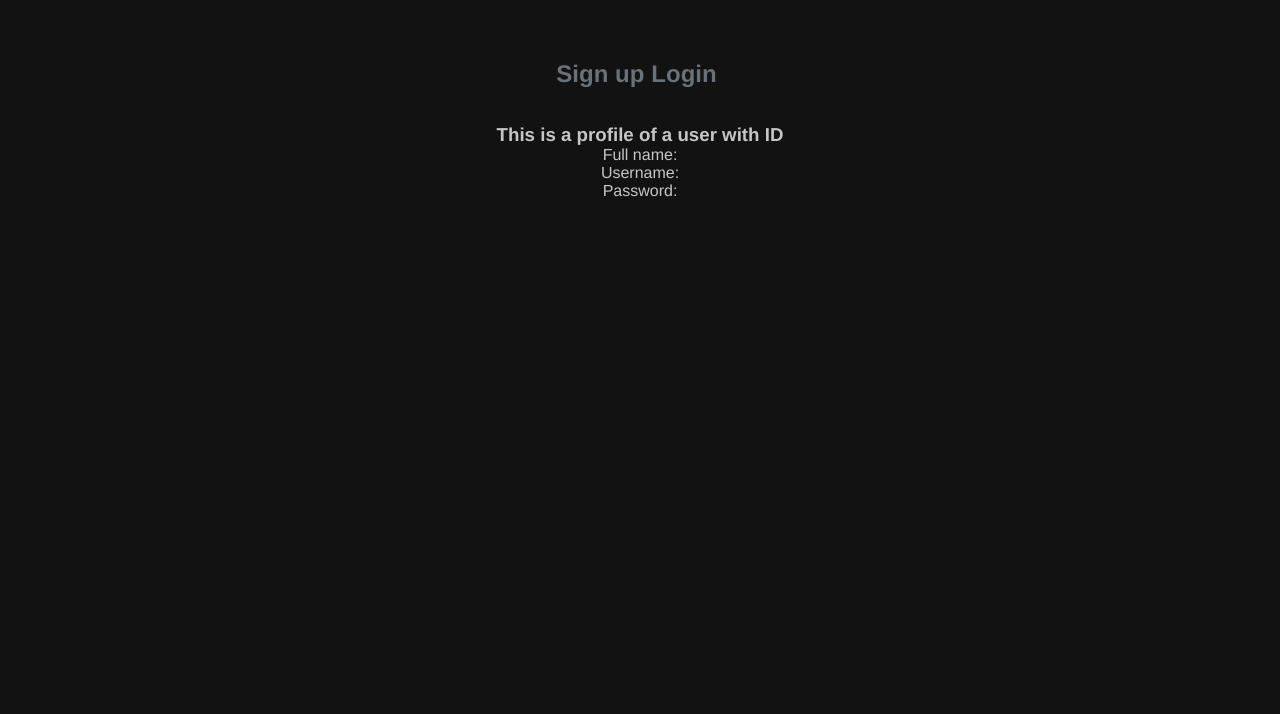
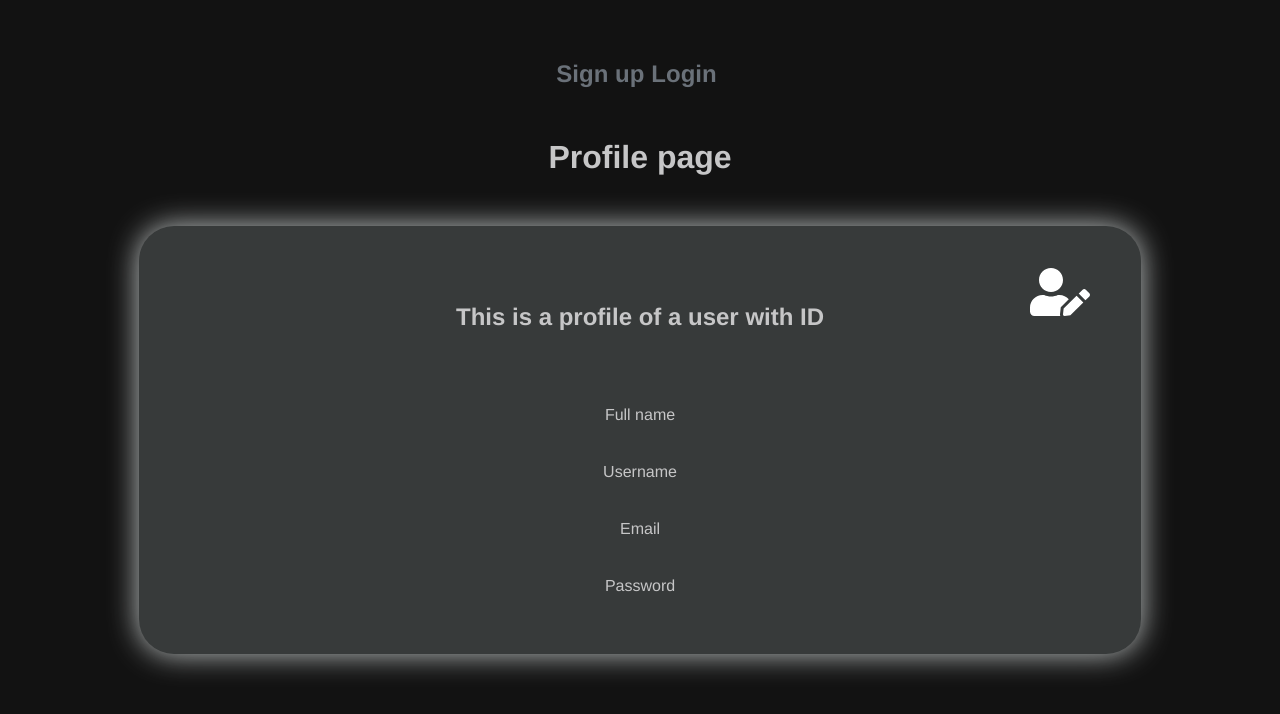
Before and after one commit to mbastaja/authenticationFront, a Vue app: page /profile in a window 1280 px wide. Shown: the top 714 px of the page. Built offline with nearby package versions, Linux system fonts and the light colour scheme; what vue-toastify would draw is missing.

Commit message:
changed profile component

```diff
--- a/src/components/Profile.vue
+++ b/src/components/Profile.vue
@@ -1,101 +1,88 @@
 <template>
   <div class="container">
-    <div v-if="!isAdmin">
-      <h3>This is a profile of a user with ID {{ userData.id }}</h3>
-      <div>
-        <label>Full name: </label>
-        {{ userData.fullname }}
+    <h1>Profile page</h1>
+    <div class="user-data-container">
+      <h2 v-if="this.$route.params.id">
+        This is a profile of a user with ID {{ user.id }}
+      </h2>
+      <h2 v-else>This is a profile of a user with ID {{ userData.id }}</h2>
+
+      <customBtn
+        v-if="this.$route.params.id"
+        @onClick="openEditUserProfile(user.id)"
+        ><i class="fas fa-user-edit fa-3x"></i
+      ></customBtn>
+
+      <customBtn v-else @onClick="openEditUserProfile(userData.id)"
+        ><i class="fas fa-user-edit fa-3x"></i
+      ></customBtn>
+
+      <label class="user-info">Full name </label>
+      <div v-if="this.$route.params.id" class="user-data">
+        {{ user.fullname }}
       </div>
-      <div>
-        <label>Username: </label>
-        {{ userData.username }}
+      <div v-else class="user-data">{{ userData.fullname }}</div>
+
+      <label class="user-info">Username </label>
+      <div v-if="this.$route.params.id" class="user-data">
+        {{ user.username }}
       </div>
-      <div>
-        <label>Password: </label>
-        {{ userData.password }}
+      <div v-else class="user-data">{{ userData.username }}</div>
+
+      <label class="user-info">Email </label>
+      <div v-if="this.$route.params.id" class="user-data">
+        {{ user.email }}
       </div>
-    </div>
-    <div class="users-container" v-else>
-      <h1>Admin page</h1>
-      <div class="list-container">
-        <div class="users-list">
-          <label v-for="user in users" :key="user.id" class="user-listed">
-            <div v-on:click="openUserProfile(user.id)" class="user-div">
-              <h3>{{ user.role }}</h3>
-              <label class="user-text">ID: {{ user.id }}</label>
-              <label class="user-text">Username: {{ user.username }}</label>
-              <label class="user-text">Full name: {{ user.fullname }}</label>
-              <label class="user-text">Email: {{ user.email }}</label>
-              <label class="password-user">Password: {{ user.password }}</label>
-              <label class="user-text">Role: {{ user.role }}</label>
-            </div>
-          </label>
-        </div>
+      <div v-else class="user-data">
+        {{ userData.email }}
       </div>
+
+      <label class="user-info">Password </label>
+      <div v-if="this.$route.params.id" class="user-data-password">
+        {{ user.password }}
+      </div>
+      <div v-else class="user-data-password">{{ userData.password }}</div>
     </div>
   </div>
 </template>
+
 <script>
-import { getUserById, getAllUsers } from "../services/authService";
+import customBtn from "./buttons/customBtn.vue";
 
 export default {
+  components: {
+    customBtn,
+  },
   data() {
     return {
       userData: {},
-      isAdmin: false,
-      token: "",
       user: {},
-      users: {},
+      id: "",
     };
   },
   created() {
-    this.user = this.$store.getters.getUser;
-    this.token = this.$store.getters.isLoggedIn;
-    this.userOrAdminGetUserData();
-    this.verifyRole();
+    this.userData = this.$store.getters.getUserInfo;
+    this.id = this.$route.params.id;
+    this.adminSearchUserById();
   },
-  mounted() {
-    // this.userData = this.$store.getters.getUserInfo;
-  },
+
   methods: {
-    verifyRole() {
-      if (this.user.role === "admin" || this.user.role === "super") {
-        this.isAdmin = true;
+    adminSearchUserById() {
+      if (this.$store.getters.getAdmin) {
+        let data = this.$store.getters.getUsers;
+        let id = this.id;
+        this.user = data.find(function (post) {
+          if (post.id == `${id}`) return true;
+        });
       }
     },
-    async userOrAdminGetUserData() {
-      if (this.user.role === "admin" || this.user.role === "super") {
-        await this.fetchUsers();
-        this.users = this.$store.getters.getUsers;
-      } else {
-        await this.fetchUserData();
-        this.userData = this.$store.getters.getUserInfo;
-      }
-    },
-    async fetchUserData() {
-      try {
-        const response = await getUserById();
-        const user_info = response.data[0];
-        this.$store.dispatch("getUserById", { user_info });
-      } catch (error) {
-        console.log(error);
-      }
-    },
-    async fetchUsers() {
-      try {
-        const response = await getAllUsers();
-        const users = response.data;
-        this.$store.dispatch("getAllUsers", { users });
-      } catch (error) {
-        console.log(error);
-      }
-    },
-    openUserProfile(id) {
+    openEditUserProfile(id) {
       this.$router.push(`/edituser/${id}`);
     },
   },
 };
 </script>
+
 <style>
 @import "./../assets/styles/pagesCss/profilePage.css";
 </style>
```
